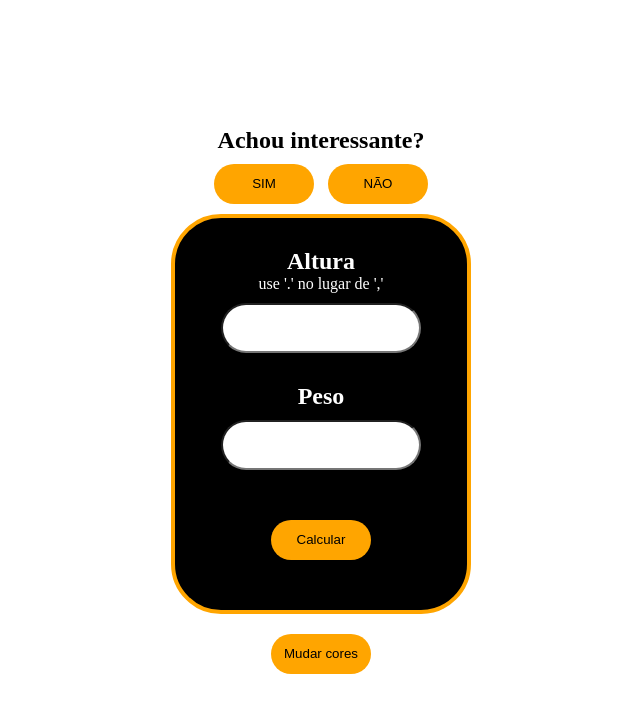
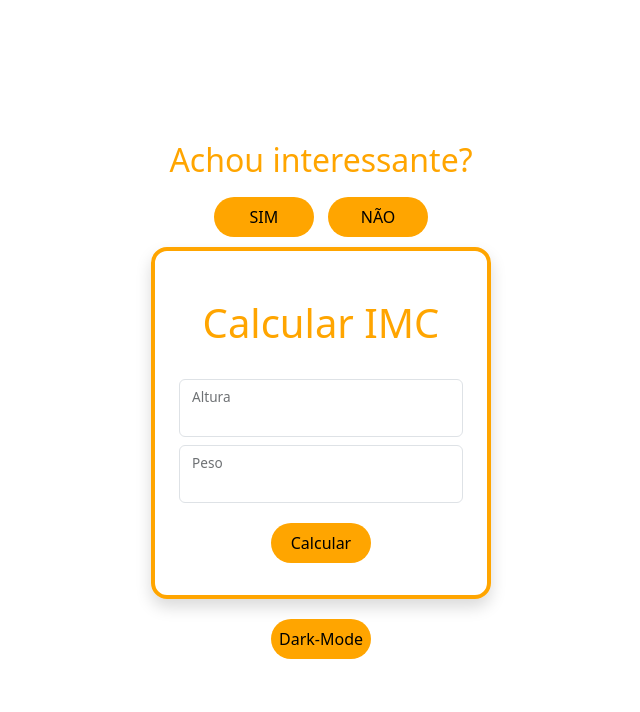
Before and after one commit to brunotrindadefm/CalculadoraIMC, a plain HTML site: page index.html in a window 1280 px wide. Shown: the whole page, without its empty margins (319-959 px from the left). Drawn offline with nearby package versions, Linux system fonts and the light colour scheme.

Commit message:
feat: utilizando bootstrap que aprendi

```diff
--- a/index.html
+++ b/index.html
@@ -6,37 +6,36 @@
     <meta name="viewport" content="width=device-width, initial-scale=1, maximum-scale=1.0">
     <title>Calcular IMC</title>
     <link rel="stylesheet" href="style.css">
+    <link href="https://cdn.jsdelivr.net/npm/bootstrap@5.3.3/dist/css/bootstrap.min.css" rel="stylesheet" integrity="sha384-QWTKZyjpPEjISv5WaRU9OFeRpok6YctnYmDr5pNlyT2bRjXh0JMhjY6hW+ALEwIH" crossorigin="anonymous">
 </head>
 
 <body>
 
     <main>
-        <div onclick="mudarBackground()"><button id="mudarCoresBotao">Mudar cores</button></div>
-        <div class="calculadora" id="calculadora">
-            <div class="altura">
-                <h2>Altura</h2>
-                <p style="text-align: center;">use '.' no lugar de ','</p>
-                <label for="altura"></label>
-                <input type="number" id="altura">
+        <div onclick="mudarBackground()"><button id="mudarCoresBotao">Dark-Mode</button></div>
+        <div class="shadow rounded-4 p-4 text-center" id="calculadora">
+            <h1 class="p-4">Calcular IMC</h1>
+            <div class="form-floating">
+                <input class="form-control mb-2" type="number" id="altura">
+                <label>Altura</label>
             </div>
-            <div class="peso">
-                <h2>Peso</h2>
-                <label for="peso"></label>
-                <input type="number" id="peso">
+            <div class="form-floating">
+                <input class="form-control mt-2" type="number" id="peso">
+                <label>Peso</label>
             </div>
             <div>
                 <button onclick="calcularIMC()" id="botao">Calcular</button>
             </div>
-            <div class="resultado" id="resultado"></div>
+            <div class="pt-2 fs-3   " id="resultado"></div>
         </div>
 
         <div>
-            <div class="containerBotao">
+            <div class="container">
                 <a href=""><button id="botaoSim" class="botaoSimNao">SIM</button></a>
                 <button class="botaoSimNao" onmouseover="botaoNao()" id="botaoNao">NÃO</button>
             </div>
         </div>
-        <h2 class="tituloDosBotoes" id="tituloBotoes">Achou interessante?</h2>
+        <h2 id="tituloBotoes">Achou interessante?</h2>
     </main>
 
     <script src="main.js"></script>
--- a/main.js
+++ b/main.js
@@ -40,13 +40,13 @@ function mudarBackground() {
     if (body.style.backgroundColor == "white" || body.style.backgroundColor == "") {
         calculadora.style.border = "3px solid white";
         body.style.backgroundColor = "black";
-        calculadora.style.backgroundColor = "orange";
-        calculadora.style.color = "black";
+        calculadora.style.color = "white";
         botao.style.backgroundColor = "white";
         botao.style.color = "black";
         botaocalculadora.style.backgroundColor = "white";
         botaocalculadora.style.color = "black";
         titulosBotoes.style.color = "white";
+        botao.textContent = 'Light-Mode';
         for (let index = 0; index < botaoSimNao.length; index++) {
             botaoSimNao[index].style.backgroundColor = "white";
             botaoSimNao[index].style.color = "black";
@@ -54,14 +54,14 @@ function mudarBackground() {
 
     } else {
         body.style.backgroundColor = "white";
+        calculadora.style.color = "orange";
         calculadora.style.border = "4px solid orange";
-        calculadora.style.backgroundColor = "black";
-        calculadora.style.color = "white";
         botao.style.backgroundColor = "orange";
         botao.style.color = "black";
         botaocalculadora.style.backgroundColor = "orange";
         botaocalculadora.style.color = "black";
-        titulosBotoes.style.color = "black";
+        titulosBotoes.style.color = "orange";
+        botao.textContent = 'Dark-Mode';
 
         for (let index = 0; index < botaoSimNao.length; index++) {
             botaoSimNao[index].style.backgroundColor = "orange";
--- a/style.css
+++ b/style.css
@@ -4,10 +4,10 @@
     box-sizing: border-box;
 }
 
-body {
+body,html {
     background-color: white;
     width: 100%;
-    height: 100vh;
+    height: 100%;
 }
 
 main {
@@ -16,25 +16,12 @@ main {
     flex-direction: column-reverse;
     align-items: center;
     height: 100%;
+    color: orange;
 }
 
-.calculadora {
-    display: flex;
-    align-items: center;
-    justify-content: center;
-    flex-direction: column;
-    gap: 20px;
-    width: 300px;
-    color: white;
-    min-width: 300px;
-    height: 400px;
-    border-radius: 50px;
+#calculadora {
     border: 4px solid orange;
-    background-color: black;
-}
-
-h2 {
-    text-align: center;
+    color: orange;
 }
 
 #botao, #mudarCoresBotao {
@@ -47,23 +34,6 @@ h2 {
     height: 5vh;
     border: none;
     cursor: pointer;
-}
-
-input {
-    border-radius: 50px;
-    width: 200px;
-    padding: 10px;
-    margin: 10px 0;
-    font-size: 22px;
-}
-
-.resultado {
-    font-size: 24px;
-    color: aliceblue;
-    text-align: center;
-}
-.tituloDosBotoes {
-    color: black;
 }
 
 .botaoSimNao {
```
